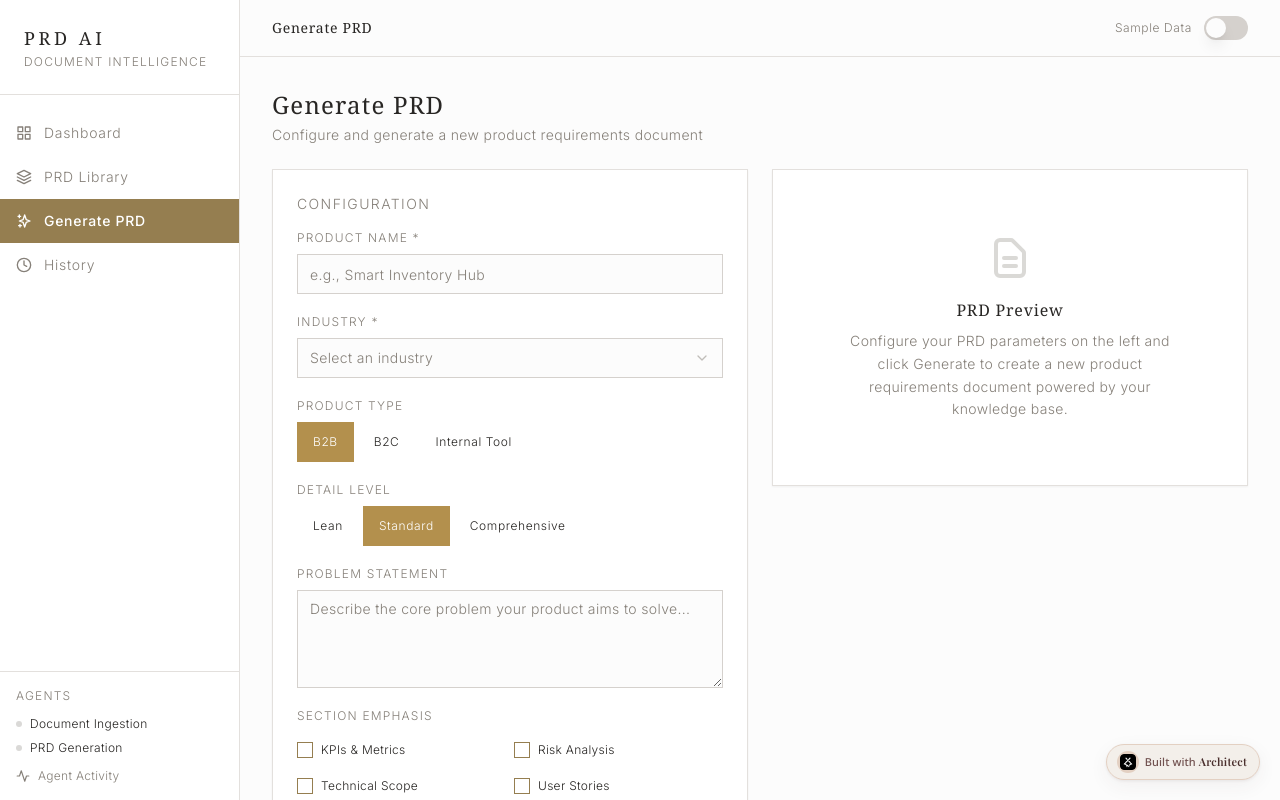
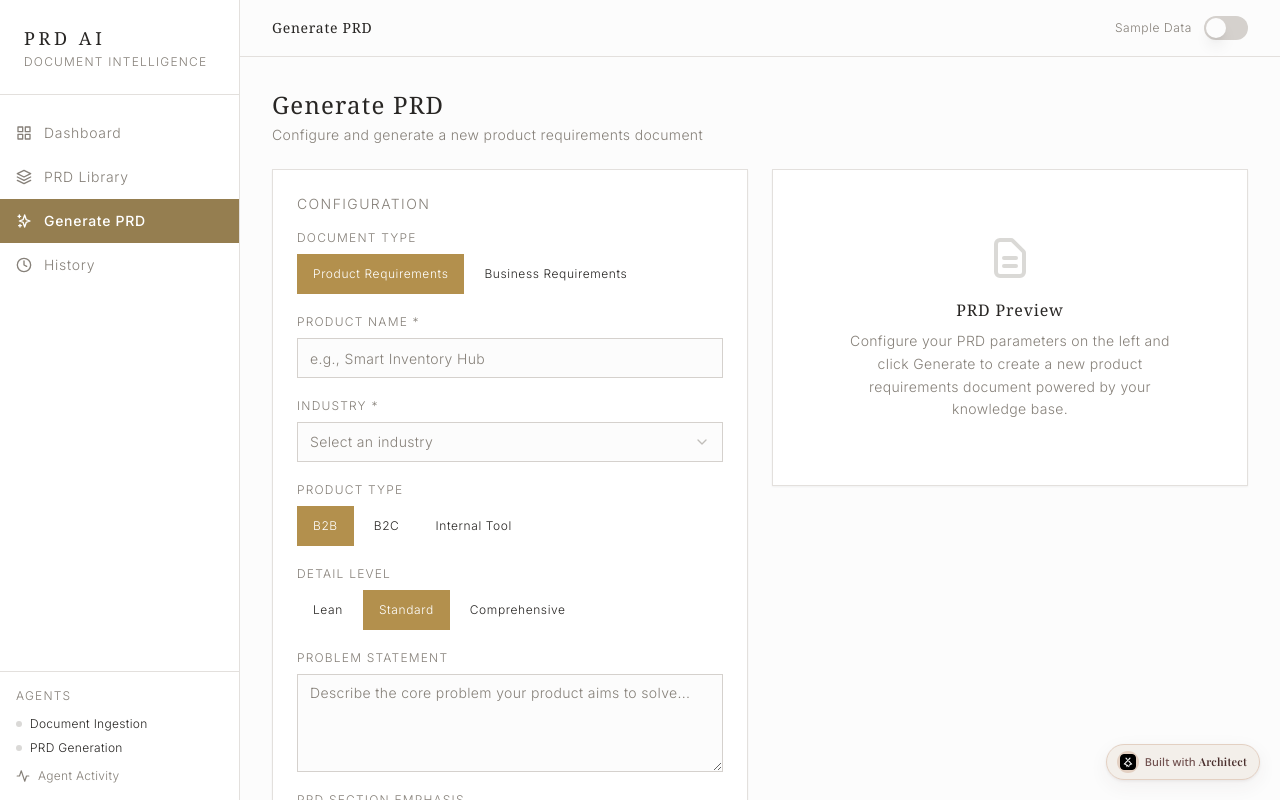
Before and after one commit to Lyzr-Apps/prd-ai-amazing-zone-8xq5, a Next.js app: page / in a window 1280 px wide. Both pictures are taken after a click on the button "Generate PRD". Shown: the top 800 px of the page. Built offline with nearby package versions, Linux system fonts and the light colour scheme.

Commit message:
feat: added BRD generation capability to existing PRD application, modified UI for document type toggle, and implemented dynamic prompt handling

```diff
--- a/app/page.tsx
+++ b/app/page.tsx
@@ -34,7 +34,10 @@ const RAG_ID = '699411ac7049059138dd0e1f'
 const INDUSTRIES = ['Technology', 'Healthcare', 'Finance', 'E-commerce', 'Education', 'SaaS', 'Manufacturing', 'Retail', 'Other']
 const PRODUCT_TYPES = ['B2B', 'B2C', 'Internal Tool']
 const DETAIL_LEVELS = ['Lean', 'Standard', 'Comprehensive']
-const EMPHASIS_OPTIONS = ['KPIs & Metrics', 'Risk Analysis', 'Technical Scope', 'User Stories', 'Requirements', 'Timeline', 'Market Analysis']
+const DOCUMENT_TYPES = ['PRD', 'BRD'] as const
+type DocumentType = (typeof DOCUMENT_TYPES)[number]
+const PRD_EMPHASIS_OPTIONS = ['KPIs & Metrics', 'Risk Analysis', 'Technical Scope', 'User Stories', 'Requirements', 'Timeline', 'Market Analysis']
+const BRD_EMPHASIS_OPTIONS = ['KPIs & Success Metrics', 'Risk & Assumptions', 'Functional Requirements', 'Non-Functional Requirements', 'Stakeholder Analysis', 'User Personas & Journey', 'Timeline & Dependencies', 'Scope Definition']
 
 type ScreenType = 'dashboard' | 'library' | 'generate' | 'history'
 
@@ -90,6 +93,7 @@ interface ArtifactFileItem {
 
 interface GeneratedPRD {
   id: string
+  documentType: DocumentType
   prdTitle: string
   industry: string
   productType: string
@@ -1032,10 +1036,12 @@ function GenerateScreen({
   setSessionId: React.Dispatch<React.SetStateAction<string | null>>
   agentActivity: ReturnType<typeof useLyzrAgentEvents>
 }) {
+  const [documentType, setDocumentType] = useState<DocumentType>('PRD')
   const [industry, setIndustry] = useState('')
   const [productType, setProductType] = useState('B2B')
   const [detailLevel, setDetailLevel] = useState('Standard')
   const [emphasis, setEmphasis] = useState<string[]>([])
+  const emphasisOptions = documentType === 'BRD' ? BRD_EMPHASIS_OPTIONS : PRD_EMPHASIS_OPTIONS
   const [productName, setProductName] = useState('')
   const [problemStatement, setProblemStatement] = useState('')
   const [generating, setGenerating] = useState(false)
@@ -1059,11 +1065,37 @@ function GenerateScreen({
 
     setGenerating(true)
     setGenerateError(null)
-    setStatusMsg({ text: 'Generating your PRD...', type: 'info' })
+    setStatusMsg({ text: `Generating your ${documentType}...`, type: 'info' })
     setActiveAgentId(PRD_GENERATION_AGENT_ID)
     agentActivity.setProcessing(true)
 
-    const prompt = `Generate a ${detailLevel} PRD for a ${productType} product in the ${industry} industry.
+    const prompt = documentType === 'BRD'
+      ? `Generate a ${detailLevel} Business Requirements Document (BRD) for a ${productType} product in the ${industry} industry.
+Product Name: ${productName}
+Problem Statement: ${problemStatement || 'Not specified'}
+Emphasize these sections: ${emphasis.length > 0 ? emphasis.join(', ') : 'Standard coverage'}
+
+IMPORTANT: Output the BRD as a clean, professional, human-readable document in Markdown format.
+Do NOT output JSON. Do NOT use code blocks for the document content. Do NOT return structured key-value pairs.
+
+Use the following structure with proper section headings, numbered sections, sub-sections, bullet points, and tables:
+
+1. Executive Summary
+2. Business Objectives (numbered list with measurable goals)
+3. Scope
+   - In Scope (bullet points)
+   - Out of Scope (bullet points)
+4. Functional Requirements (table with columns: ID, Requirement, Priority, Acceptance Criteria)
+5. Non-Functional Requirements (table with columns: ID, Requirement, Category, Target)
+6. Stakeholders (table with columns: Name/Role, Responsibility, Interest Level)
+7. User Personas & Journey
+8. Success Metrics / KPIs (table with columns: KPI, Target, Measurement Frequency)
+9. Risks & Assumptions
+   - Risks (table with columns: Risk, Likelihood, Impact, Mitigation)
+   - Assumptions (bullet points)
+10. Dependencies
+11. Timeline & Milestones`
+      : `Generate a ${detailLevel} PRD for a ${productType} product in the ${industry} industry.
 Product Name: ${productName}
 Problem Statement: ${problemStatement || 'Not specified'}
 Emphasize these sections: ${emphasis.length > 0 ? emphasis.join(', ') : 'Standard coverage'}
@@ -1087,7 +1119,8 @@ Output the PRD in well-structured Markdown format with clear section headings.`
           // Structured JSON response — map schema fields
           const newPRD: GeneratedPRD = {
             id: Date.now().toString(),
-            prdTitle: parsed.prd_title || productName || 'Untitled PRD',
+            documentType,
+            prdTitle: parsed.prd_title || productName || `Untitled ${documentType}`,
             industry: parsed.industry || industry,
             productType: parsed.product_type || productType,
             detailLevel: parsed.detail_level || detailLevel,
@@ -1200,8 +1233,8 @@ Output the PRD in well-structured Markdown format with clear section headings.`
   return (
     <div className="space-y-6">
       <div>
-        <h1 className="text-2xl font-light font-serif tracking-wider mb-1">Generate PRD</h1>
-        <p className="text-sm text-muted-foreground tracking-wide font-light">Configure and generate a new product requirements document</p>
+        <h1 className="text-2xl font-light font-serif tracking-wider mb-1">Generate {documentType}</h1>
+        <p className="text-sm text-muted-foreground tracking-wide font-light">Configure and generate a new {documentType === 'BRD' ? 'business requirements document' : 'product requirements document'}</p>
       </div>
 
       {statusMsg && <StatusMessage message={statusMsg.text} type={statusMsg.type} onDismiss={() => setStatusMsg(null)} />}
@@ -1213,6 +1246,15 @@ Output the PRD in well-structured Markdown format with clear section headings.`
             <CardTitle className="text-sm tracking-widest uppercase font-light text-muted-foreground">Configuration</CardTitle>
           </CardHeader>
           <CardContent className="space-y-5">
+            <div>
+              <Label className="text-xs tracking-widest uppercase text-muted-foreground font-light mb-2 block">Document Type</Label>
+              <ToggleGroup type="single" value={documentType} onValueChange={val => { if (val) { setDocumentType(val as DocumentType); setEmphasis([]) } }} className="justify-start">
+                {DOCUMENT_TYPES.map(dt => (
+                  <ToggleGroupItem key={dt} value={dt} className="text-xs tracking-wider font-light px-4">{dt === 'PRD' ? 'Product Requirements' : 'Business Requirements'}</ToggleGroupItem>
+                ))}
+              </ToggleGroup>
+            </div>
+
             <div>
               <Label className="text-xs tracking-widest uppercase text-muted-foreground font-light mb-2 block">Product Name *</Label>
               <Input placeholder="e.g., Smart Inventory Hub" value={productName} onChange={e => setProductName(e.target.value)} className="font-light tracking-wide" />
@@ -1254,9 +1296,9 @@ Output the PRD in well-structured Markdown format with clear section headings.`
             </div>
 
             <div>
-              <Label className="text-xs tracking-widest uppercase text-muted-foreground font-light mb-3 block">Section Emphasis</Label>
+              <Label className="text-xs tracking-widest uppercase text-muted-foreground font-light mb-3 block">{documentType} Section Emphasis</Label>
               <div className="grid grid-cols-2 gap-2">
-                {EMPHASIS_OPTIONS.map(opt => (
+                {emphasisOptions.map(opt => (
                   <label key={opt} className="flex items-center gap-2 cursor-pointer py-1.5">
                     <Checkbox checked={emphasis.includes(opt)} onCheckedChange={() => toggleEmphasis(opt)} />
                     <span className="text-xs tracking-wide font-light">{opt}</span>
@@ -1276,7 +1318,7 @@ Output the PRD in well-structured Markdown format with clear section headings.`
               ) : (
                 <span className="flex items-center gap-2">
                   <HiOutlineSparkles className="w-4 h-4" />
-                  Generate PRD
+                  Generate {documentType}
                 </span>
               )}
             </Button>
@@ -1376,9 +1418,9 @@ Output the PRD in well-structured Markdown format with clear section headings.`
             <Card className="border border-border shadow-sm">
               <CardContent className="p-16 text-center">
                 <HiOutlineDocumentText className="w-12 h-12 mx-auto text-muted-foreground/30 mb-4" />
-                <h3 className="text-base font-serif tracking-wider font-medium mb-2">PRD Preview</h3>
+                <h3 className="text-base font-serif tracking-wider font-medium mb-2">{documentType} Preview</h3>
                 <p className="text-sm text-muted-foreground font-light tracking-wide leading-relaxed max-w-sm mx-auto">
-                  Configure your PRD parameters on the left and click Generate to create a new product requirements document powered by your knowledge base.
+                  Configure your {documentType === 'BRD' ? 'BRD' : 'PRD'} parameters on the left and click Generate to create a new {documentType === 'BRD' ? 'business requirements document' : 'product requirements document'} powered by your knowledge base.
                 </p>
               </CardContent>
             </Card>
```
